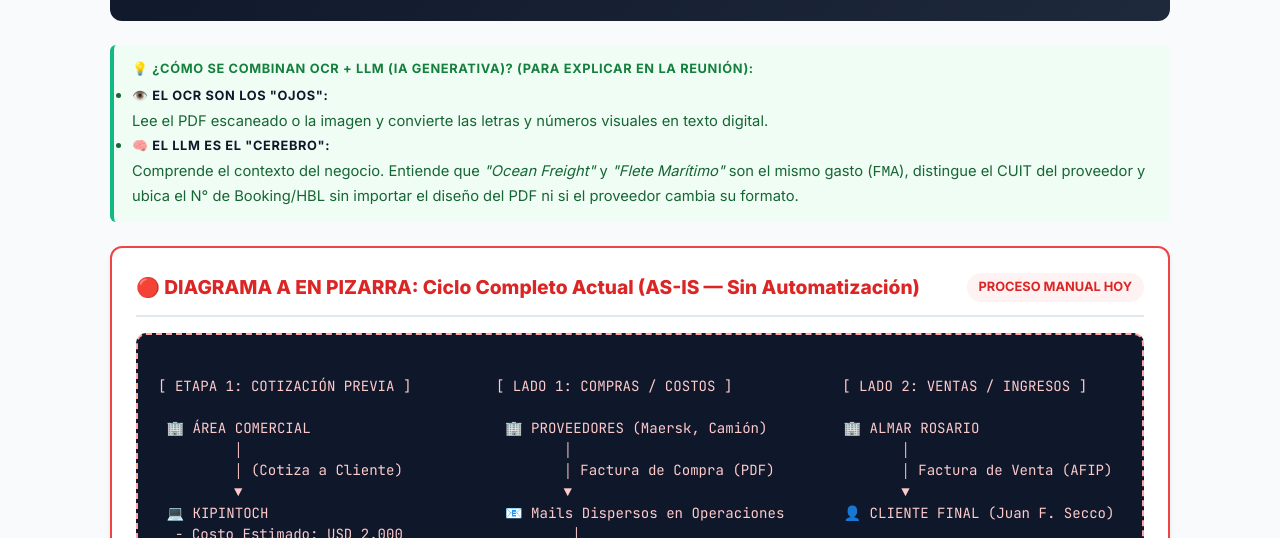
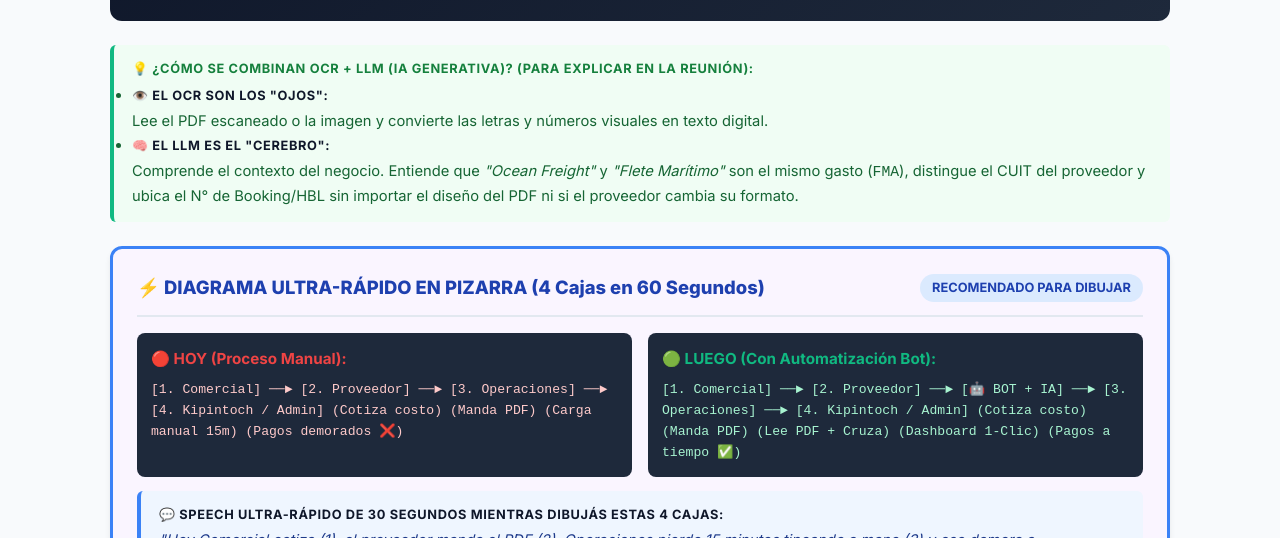
Before and after one commit to FranBondino/informe-api-almar, a website: page guia-dibujo-pizarra.html in a window 1280 px wide. Shown: the part 262-800 px from the top of the page. Drawn offline with Linux system fonts and the light colour scheme.

Commit message:
Add Ultra-Simple 4-Box Whiteboard Diagram section to top of guia-dibujo-pizarra.html

```diff
--- a/guia-dibujo-pizarra.html
+++ b/guia-dibujo-pizarra.html
@@ -162,6 +162,39 @@
                 <li><strong>👁️ El OCR son los "Ojos":</strong> Lee el PDF escaneado o la imagen y convierte las letras y números visuales en texto digital.</li>
                 <li><strong>🧠 El LLM es el "Cerebro":</strong> Comprende el contexto del negocio. Entiende que <em>"Ocean Freight"</em> y <em>"Flete Marítimo"</em> son el mismo gasto (<code>FMA</code>), distingue el CUIT del proveedor y ubica el N° de Booking/HBL sin importar el diseño del PDF ni si el proveedor cambia su formato.</li>
             </ul>
+        </div>
+
+        <!-- SECCION EXPRESS: DIAGRAMA ULTRA-SIMPLE DE 4 CAJAS -->
+        <div class="board-card" style="border: 3px solid #3B82F6; background: #FAF5FF; margin-bottom: 30px;">
+            <div class="board-header">
+                <span class="board-title" style="color: #1E40AF; font-size: 1.15rem;">⚡ DIAGRAMA ULTRA-RÁPIDO EN PIZARRA (4 Cajas en 60 Segundos)</span>
+                <span style="background: #DBEAFE; color: #1E40AF; padding: 4px 12px; border-radius: 20px; font-size: 0.8rem; font-weight: 700;">RECOMENDADO PARA DIBUJAR</span>
+            </div>
+
+            <div style="display: grid; grid-template-columns: 1fr 1fr; gap: 16px; margin-top: 10px;">
+                <!-- DIBUJO A EXPRESS -->
+                <div style="background: #1E293B; border-radius: 8px; padding: 14px; color: #F8FAFC;">
+                    <strong style="color: #EF4444; font-size: 0.95rem; display: block; margin-bottom: 8px;">🔴 HOY (Proceso Manual):</strong>
+                    <div style="font-family: monospace; font-size: 0.82rem; line-height: 1.6; color: #FECACA;">
+[1. Comercial] ──► [2. Proveedor] ──► [3. Operaciones] ──► [4. Kipintoch / Admin]
+ (Cotiza costo)     (Manda PDF)        (Carga manual 15m)    (Pagos demorados ❌)
+                    </div>
+                </div>
+
+                <!-- DIBUJO B EXPRESS -->
+                <div style="background: #1E293B; border-radius: 8px; padding: 14px; color: #F8FAFC;">
+                    <strong style="color: #10B981; font-size: 0.95rem; display: block; margin-bottom: 8px;">🟢 LUEGO (Con Automatización Bot):</strong>
+                    <div style="font-family: monospace; font-size: 0.82rem; line-height: 1.6; color: #A7F3D0;">
+[1. Comercial] ──► [2. Proveedor] ──► [🤖 BOT + IA] ──► [3. Operaciones] ──► [4. Kipintoch / Admin]
+ (Cotiza costo)     (Manda PDF)        (Lee PDF + Cruza) (Dashboard 1-Clic)   (Pagos a tiempo ✅)
+                    </div>
+                </div>
+            </div>
+
+            <div class="speech-box" style="background: #EFF6FF; border-left: 4px solid #3B82F6; color: #1E3A8A; margin-top: 14px;">
+                <strong>💬 Speech Ultra-Rápido de 30 segundos mientras dibujás estas 4 cajas:</strong>
+                <em>"Hoy Comercial cotiza (1), el proveedor manda el PDF (2), Operaciones pierde 15 minutos tipeando a mano (3) y eso demora a Administración (4). Lo que hacemos es poner un Bot Inteligente entre el proveedor y Operaciones (🤖) que lee el PDF, le deja a Operaciones una pantalla para Aprobar en 1 Clic (o editar si quieren) e imputa la factura en Kipintoch en el acto."</em>
+            </div>
         </div>
 
         <!-- DIAGRAMA A: FLUJO ACTUAL AS-IS -->
```
